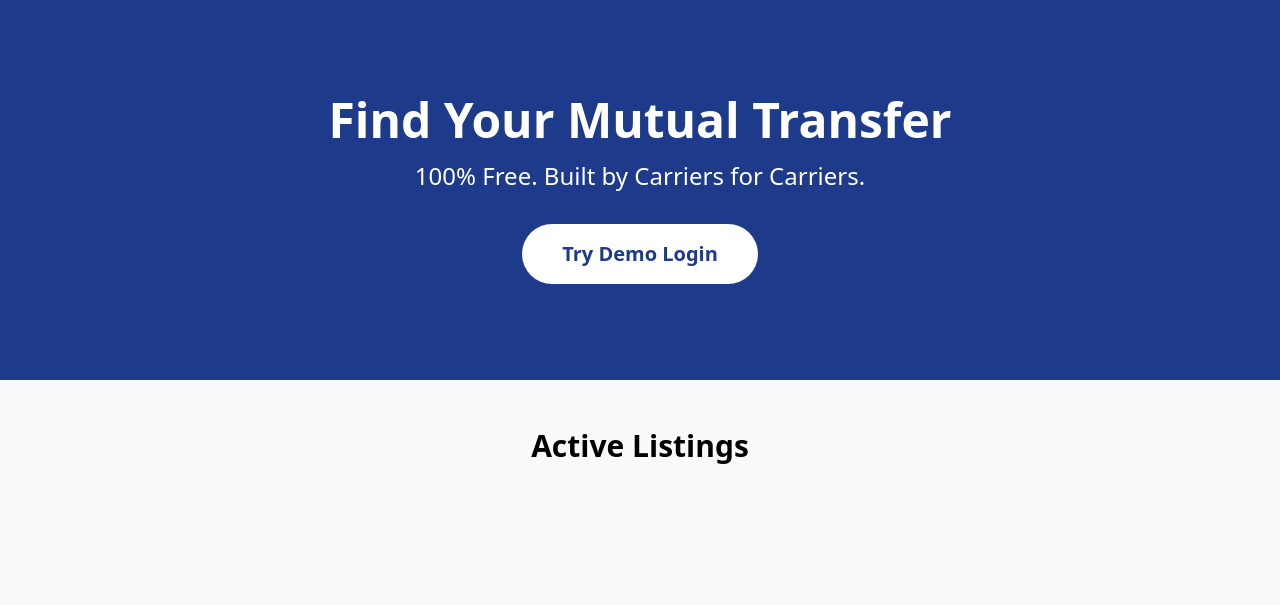
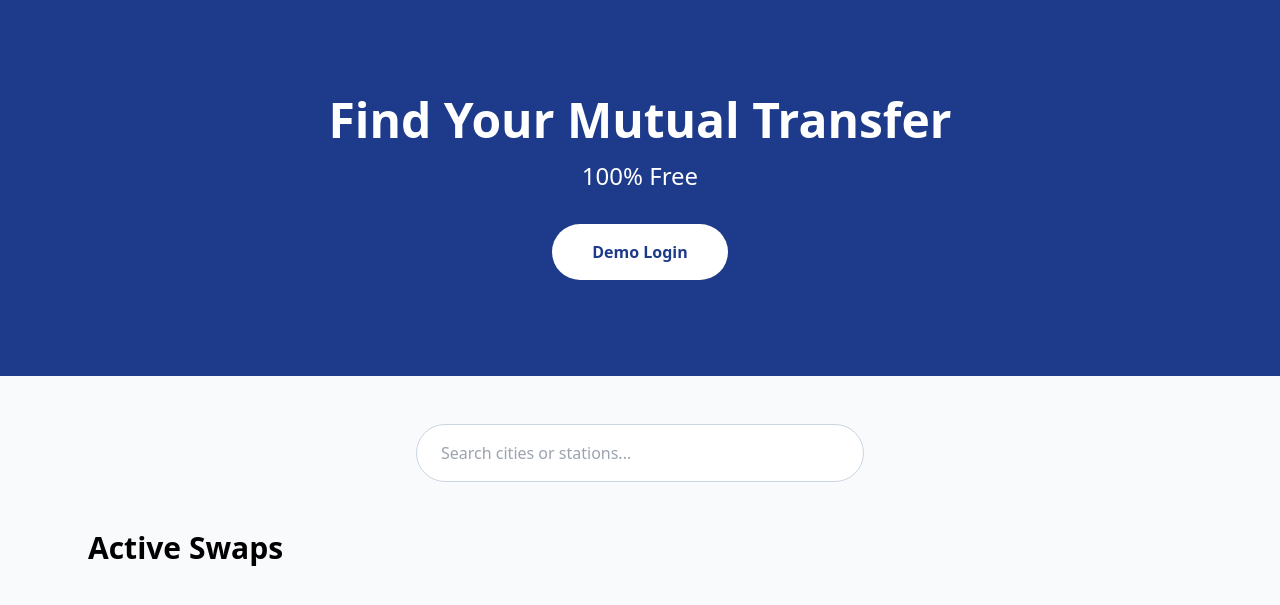
Before and after one commit to barnanst-collab/carrierswap, a Flask app: page / in a window 1280 px wide. Shown: the part 65-670 px from the top of the page. Run offline with Flask 3, Linux system fonts and the light colour scheme; data that the repository does not hold is empty; some libraries are stand-ins or nearby versions.

Commit message:
Update index.html

```diff
--- a/CarrierSwap/templates/index.html
+++ b/CarrierSwap/templates/index.html
@@ -1,22 +1,26 @@
 {% extends "base.html" %}
 
-{% block title %}CarrierSwap - Free Mutual Transfers{% endblock %}
+{% block title %}CarrierSwap{% endblock %}
 
 {% block content %}
 <div class="bg-blue-900 text-white py-24 text-center">
     <h1 class="text-5xl font-bold mb-4">Find Your Mutual Transfer</h1>
-    <p class="text-2xl mb-8">100% Free. Built by Carriers for Carriers.</p>
-    <a href="/demo-login" class="inline-block bg-white text-blue-900 px-10 py-4 rounded-full font-semibold text-xl">Try Demo Login</a>
+    <p class="text-2xl">100% Free</p>
+    <a href="/demo-login" class="mt-8 inline-block bg-white text-blue-900 px-10 py-4 rounded-full font-semibold">Demo Login</a>
 </div>
 
 <div class="max-w-6xl mx-auto px-6 py-12">
-    <h2 class="text-3xl font-bold text-center mb-10">Active Listings</h2>
+    <form method="GET" class="max-w-md mx-auto mb-12">
+        <input type="text" name="search" placeholder="Search cities or stations..." class="w-full border border-slate-300 rounded-full px-6 py-4">
+    </form>
+
+    <h2 class="text-3xl font-bold mb-8">Active Swaps</h2>
     <div class="grid md:grid-cols-3 gap-6">
         {% for listing in listings %}
         <div class="bg-white border rounded-2xl p-6">
             <h3 class="font-semibold">{{ listing.current_city or listing.current_station }}</h3>
-            <p class="text-sm text-blue-600">Wants: {{ listing.desired }}</p>
-            <a href="{{ url_for('listing_detail', listing_id=listing.id) }}" class="mt-4 block text-center text-blue-600">View</a>
+            <p>Wants: {{ listing.desired }}</p>
+            <a href="{{ url_for('listing_detail', listing_id=listing.id) }}" class="text-blue-600">View Details</a>
         </div>
         {% endfor %}
     </div>
```
